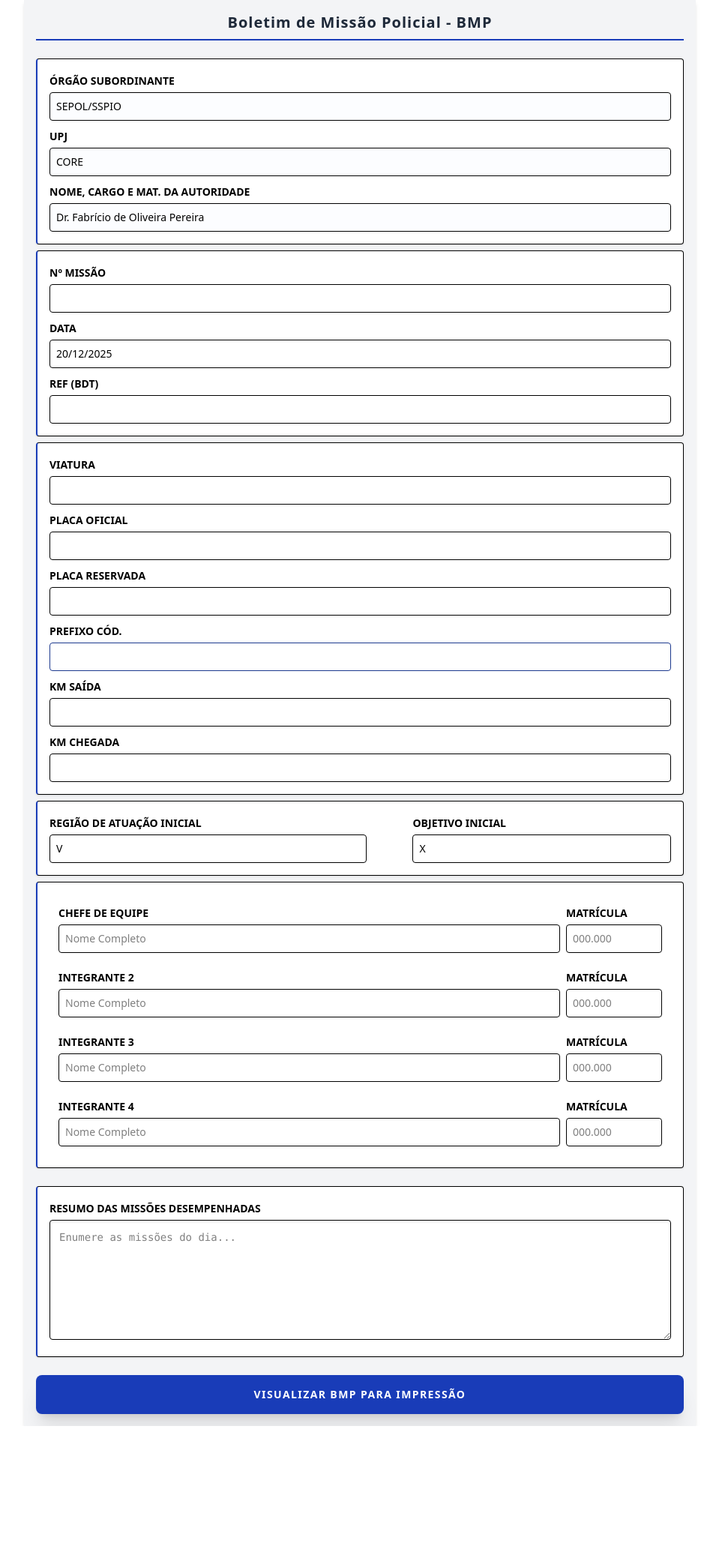
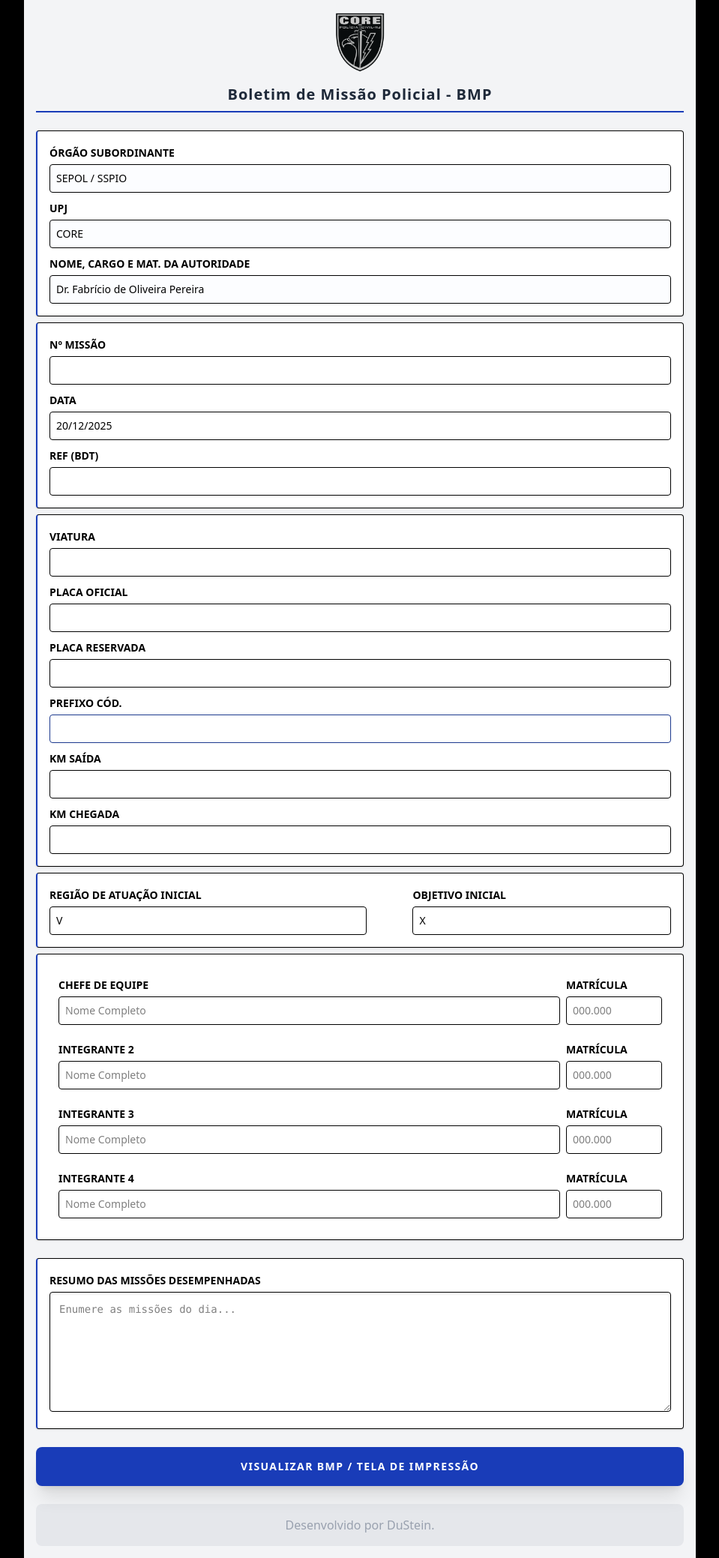
Before and after one commit to dustein/core-bmp, a React (Vite) app: page / in a window 1280 px wide. Shown: the whole page at 75% size, without its empty margins (160-1119 px from the left). Before the commit the page ends 1902 px from the top, so only its background shows below. Built offline with nearby package versions, Linux system fonts and the light colour scheme.

Commit message:
auto complete

```diff
--- a/src/App.tsx
+++ b/src/App.tsx
@@ -83,7 +83,7 @@ export default function App() {
 
   return (
     /* Adicionado print:block e print:p-0 para evitar que o flexbox e o padding do main afetem a impressão */
-    <main className="flex justify-center min-h-screen print:block print:p-0 print:m-0">
+    <main className="flex justify-center min-h-screen print:block print:p-0 print:m-0 bg-black">
       {etapa === 'formulario' ? (
         <FormStart
           onPreview={lidarComPreview}
--- a/src/FormStart.tsx
+++ b/src/FormStart.tsx
@@ -2,12 +2,14 @@ import { useForm, useFieldArray, type FieldErrors } from "react-hook-form";
 import { zodResolver } from "@hookform/resolvers/zod";
 import { formSchema, type FormData } from "./assets/formSchema";
 import { Label } from "./components/Label";
-
+import { LISTA_POLICIAIS } from "./assets/policiais";
+import { LISTA_VIATURAS } from "./assets/viaturas";
 
 interface FormStartProps {
   onPreview: (data: FormData) => void;
   dadosIniciais: FormData | null;
 }
+
 
 export function FormStart({ onPreview, dadosIniciais }: FormStartProps) {
 
@@ -23,11 +25,12 @@ export function FormStart({ onPreview, dadosIniciais }: FormStartProps) {
     register,
     handleSubmit,
     control,
+    setValue,
     formState: { errors }
   } = useForm<FormData>({
     resolver: zodResolver(formSchema),
     defaultValues: dadosIniciais || {
-      orgaoSubordinante: "SEPOL/SSPIO",
+      orgaoSubordinante: "SEPOL / SSPIO",
       upj: "CORE",
       regiaoAtuacao: "V",
       autoridade: "Dr. Fabrício de Oliveira Pereira",
@@ -67,6 +70,13 @@ export function FormStart({ onPreview, dadosIniciais }: FormStartProps) {
 
   return (
     <div className="max-w-4xl mx-auto p-1 sm:p-4 bg-gray-100 shadow-md font-sans">
+      <div className="flex justify-center mb-4">
+        <img
+          src="/logo-core-preto-cinza.gif"
+          alt="Logotipo CORE"
+          className="h-16 md:h-20 w-auto object-contain"
+        />
+      </div>
       <h1 className="md:text-xl font-bold text-gray-800 mb-6 border-b-2 border-blue-800 pb-2 text-center tracking-wider">
         Boletim de Missão Policial - BMP
       </h1>
@@ -93,24 +103,21 @@ export function FormStart({ onPreview, dadosIniciais }: FormStartProps) {
         <div className="flex justify-between flex-wrap gap-2 m-0 my-2 bg-white p-4 rounded border shadow-sm border-l-2 border-l-blue-800">
           <div className="w-full">
             <Label htmlFor="missaoNumero">Nº Missão</Label>
-            <input {...register("missaoNumero")} className="w-full border p-2 rounded mt-1 text-[0.65rem] md:text-sm" inputMode="numeric"
-  pattern="[0-9]*"/>
+            <input {...register("missaoNumero")} className="w-full border p-2 rounded mt-1 text-[0.65rem] md:text-sm" inputMode="numeric" />
             {errors.missaoNumero && (
               <p className="text-red-600 text-sm font-bold italic">{errors.missaoNumero.message}</p>
             )}
           </div>
           <div className="w-full">
             <Label htmlFor="data">Data</Label>
-            <input {...register("data")} className="w-full border p-2 rounded mt-1 text-[0.65rem] md:text-sm" inputMode="numeric"
-  pattern="[0-9]*"/>
+            <input {...register("data")} className="w-full border p-2 rounded mt-1 text-[0.65rem] md:text-sm" inputMode="numeric" />
             {errors.data && (
                 <p className="text-red-600 text-sm font-bold italic">{errors.data.message}</p>
             )}
           </div>
           <div className="w-full">
             <Label htmlFor="referencia">Ref (BDT)</Label>
-            <input {...register("referencia")} className="w-full border p-2 rounded mt-1 text-[0.65rem] md:text-sm" inputMode="numeric"
-  pattern="[0-9]*"/>
+            <input {...register("referencia")} className="w-full border p-2 rounded mt-1 text-[0.65rem] md:text-sm" inputMode="numeric" />
             {errors.referencia && (
                 <p className="text-red-600 text-sm font-bold italic">{errors.referencia.message}</p>
             )}
@@ -121,11 +128,25 @@ export function FormStart({ onPreview, dadosIniciais }: FormStartProps) {
         <div className="flex justify-between flex-wrap gap-2 m-0 my-2 bg-white p-4 rounded border shadow-sm border-l-2 border-l-blue-800">
           <div className="w-full">
             <Label htmlFor="viatura">Viatura</Label>
-            <input {...register("viatura")} className="w-full border p-2 rounded mt-1 text-[0.65rem] md:text-sm" inputMode="numeric"
-  pattern="[0-9]*"/>
-            {errors.viatura && (
-                <p className="text-red-600 text-sm font-bold italic">{errors.viatura.message}</p>
-            )}
+            <input
+              {...register("viatura")}
+              list="lista-viaturas" // Conecta ao datalist abaixo
+              className="w-full border p-2 rounded mt-1 text-[0.65rem] md:text-sm"
+              inputMode="numeric"
+              onChange={(e) => {
+                const valor = e.target.value;
+                // Atualiza o valor do campo "viatura" manualmente para garantir a sincronia
+                setValue("viatura", valor);
+
+                // Busca a viatura correspondente na lista
+                const vtr = LISTA_VIATURAS.find(v => v.prefixo === valor);
+                if (vtr) {
+                  // Preenche apenas as placas conforme o novo padrão
+                  setValue("placaOficial", vtr.placaOficial);
+                  setValue("placaReservada", vtr.placaReservada);
+                }
+              }}
+            />
           </div>
           <div className="w-full">
             <Label htmlFor="placaOficial">Placa Oficial</Label>
@@ -183,12 +204,30 @@ export function FormStart({ onPreview, dadosIniciais }: FormStartProps) {
                   <Label className="text-xs md:text-sm font-bold uppercase">
                     {index === 0 ? "Chefe de Equipe" : `Integrante ${index + 1}`}
                   </Label>
+
                   <input
                     {...register(`equipe.${index}.nome` as const)}
+                    list="lista-nomes" // Conecta com o datalist
                     placeholder="Nome Completo"
                     className={`w-full border p-2 rounded mt-1 text-[0.65rem] md:text-sm focus:ring-1 ${
                       index === 0 && errors.equipe ? "border-red-500 focus:ring-red-400" : "focus:ring-blue-400"
                     }`}
+                    onChange={(e) => {
+                      const valorDigitado = e.target.value;
+
+                      // 1. Atualiza o valor no formulário enquanto digita
+                      setValue(`equipe.${index}.nome`, valorDigitado);
+
+                      // 2. Busca na sua lista ignorando maiúsculas/minúsculas para garantir o acerto
+                      const policial = LISTA_POLICIAIS.find(
+                        p => p.nome.toUpperCase() === valorDigitado.toUpperCase()
+                      );
+
+                      if (policial) {
+                        // 3. Se houver coincidência, preenche a matrícula do seu arquivo
+                        setValue(`equipe.${index}.mat`, policial.mat);
+                      }
+                    }}
                   />
 
                   {index === 0 && errors.equipe?.message && (
@@ -204,7 +243,6 @@ export function FormStart({ onPreview, dadosIniciais }: FormStartProps) {
                   <input
                     {...register(`equipe.${index}.mat` as const)}
                     inputMode="numeric"
-                    pattern="[0-9]*"
                     placeholder="000.000"
                     className={`w-full border p-2 rounded mt-1 text-[0.65rem] md:text-sm focus:ring-1 ${
                       index === 0 && errors.equipe ? "border-red-500" : ""
@@ -233,9 +271,32 @@ export function FormStart({ onPreview, dadosIniciais }: FormStartProps) {
           type="submit"
           className="w-full bg-blue-800 text-white font-bold py-4 rounded-lg hover:bg-blue-900 transition-all shadow-xl active:scale-[0.98] uppercase tracking-widest text-[0.65rem] md:text-sm"
         >
-          Visualizar BMP para Impressão
+          Visualizar BMP / Tela de Impressão
         </button>
       </form>
+      <datalist id="lista-nomes">
+        {LISTA_POLICIAIS.map((p) => (
+          <option key={p.mat} value={p.nome} />
+        ))}
+      </datalist>
+      <datalist id="lista-viaturas">
+        {LISTA_VIATURAS.map((v) => (
+          <option key={v.prefixo} value={v.prefixo}>
+            {v.placaOficial}
+          </option>
+        ))}
+      </datalist>
+      <footer className="p-4 mt-6 bg-gray-200 rounded-lg text-gray-400 text-center">
+        Desenvolvido por{" "}
+        <a
+          href="https://dustein.com"
+          target="_blank"
+          rel="noopener noreferrer"
+          className="hover:text-gray-300 transition-colors"
+        >
+          DuStein
+        </a>.
+      </footer>
     </div>
   );
 }
--- /dev/null
+++ b/src/assets/policiais.ts
@@ -0,0 +1,10 @@
+// src/assets/policiais.ts
+
+// ATENçÂO USAR UPPERCASE
+export const LISTA_POLICIAIS = [
+  { nome: "Eduardo G. Stein Lopes", mat: "871.460-2" },
+  { nome: "José Damasceno R. Rangel", mat: "266.989-7" },
+  { nome: "Alexandre Pinel G. Bravo", mat: "254.698-7" },
+  { nome: "Marcus O. Bastos", mat: "995.698-8" },
+  // Adicione novos policiais nesta lista conforme necessário
+];
--- /dev/null
+++ b/src/assets/viaturas.ts
@@ -0,0 +1,8 @@
+// src/assets/viaturas.ts
+
+export const LISTA_VIATURAS = [
+  { prefixo: "61-1234", placaOficial: "LCL-1234", placaReservada: "KXP-5021" },
+  { prefixo: "61-5678", placaOficial: "LCL-5678", placaReservada: "KOW-9988" },
+  { prefixo: "61-9000", placaOficial: "LCL-9000", placaReservada: "KPR-1212" },
+  // Adicione outras viaturas conforme necessário
+];
```
Also changed, not shown: public/logo-core-preto-cinza.gif (added).
